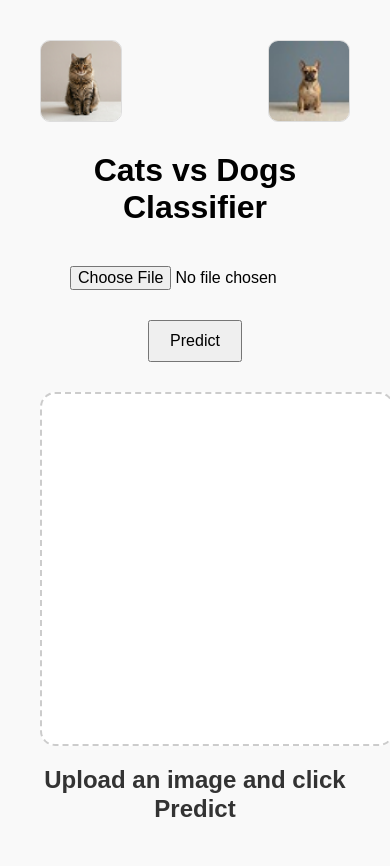
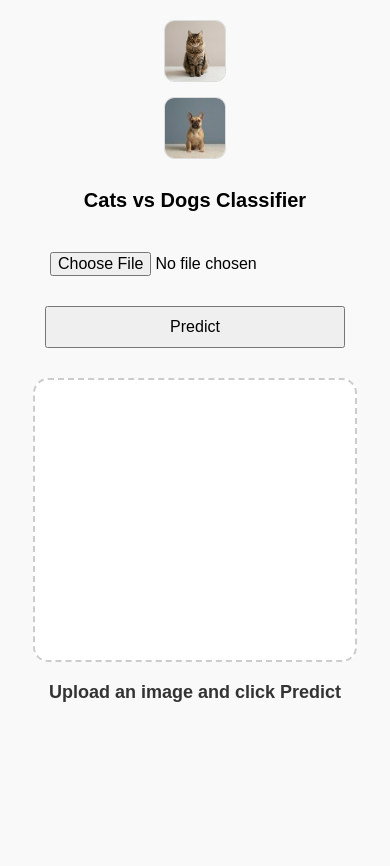
Before and after one commit to babasamo2001/dogs-cats-classifier, a FastAPI app: page / in a window 390 px wide. After the commit the page ends 702 px from the top, so only its background shows below. Run offline with FastAPI, Linux system fonts and the light colour scheme; parts of the project's set-up code (start-up, migrations or seed data) failed here and were passed over.

Commit message:
add css code and improve app responsiveness on mobile devices

```diff
--- a/templates/index.html
+++ b/templates/index.html
@@ -2,7 +2,9 @@
 <html lang="en">
   <head>
     <meta charset="UTF-8" />
-    <title>🐱🐶 Cats vs Dogs Classifier</title>
+    <meta name="viewport" content="width=device-width, initial-scale=1.0" />
+    <title>Cats vs Dogs Classifier</title>
+
     <style>
       body {
         font-family: Arial, sans-serif;
@@ -35,12 +37,11 @@
         cursor: pointer;
       }
 
-      /* PREVIEW BOX WITH BORDER */
       .preview-container {
         margin: 20px auto;
         width: 350px;
-        height: 350px; /* Fixed height to keep border visible */
-        border: 2px dashed #ccc; /* Dashed border for the 'placeholder' look */
+        height: 350px;
+        border: 2px dashed #ccc;
         border-radius: 15px;
         display: flex;
         align-items: center;
@@ -53,7 +54,7 @@
         width: 100%;
         height: 100%;
         object-fit: cover;
-        display: none; /* Hidden until image is selected */
+        display: none;
       }
 
       /* INSTRUCTION / RESULT TEXT */
@@ -63,10 +64,69 @@
         font-weight: 900;
         line-height: 1.2;
         color: #333;
-        min-height: 60px; /* Prevents layout jumping */
+        min-height: 60px;
       }
+
+      @media (max-width: 768px) {
+
+        body {
+          margin: 20px;
+        }
+
+        #container {
+          flex-direction: column;
+          align-items: center;
+          gap: 15px;
+        }
+
+        .top-image {
+          width: 70px;
+          height: 70px;
+        }
+
+        .preview-container {
+          width: 100%;
+          max-width: 320px;
+          height: 320px;
+        }
+
+        input, button {
+          width: 100%;
+          max-width: 300px;
+        }
+
+        h1 {
+          font-size: 22px;
+        }
+
+        #result {
+          font-size: 20px;
+        }
+      }
+
+      @media (max-width: 480px) {
+
+        .preview-container {
+          height: 280px;
+        }
+
+        .top-image {
+          width: 60px;
+          height: 60px;
+        }
+
+        h1 {
+          font-size: 20px;
+        }
+
+        #result {
+          font-size: 18px;
+        }
+      }
+
     </style>
   </head>
+
   <body>
 
     <div id="container">
```
